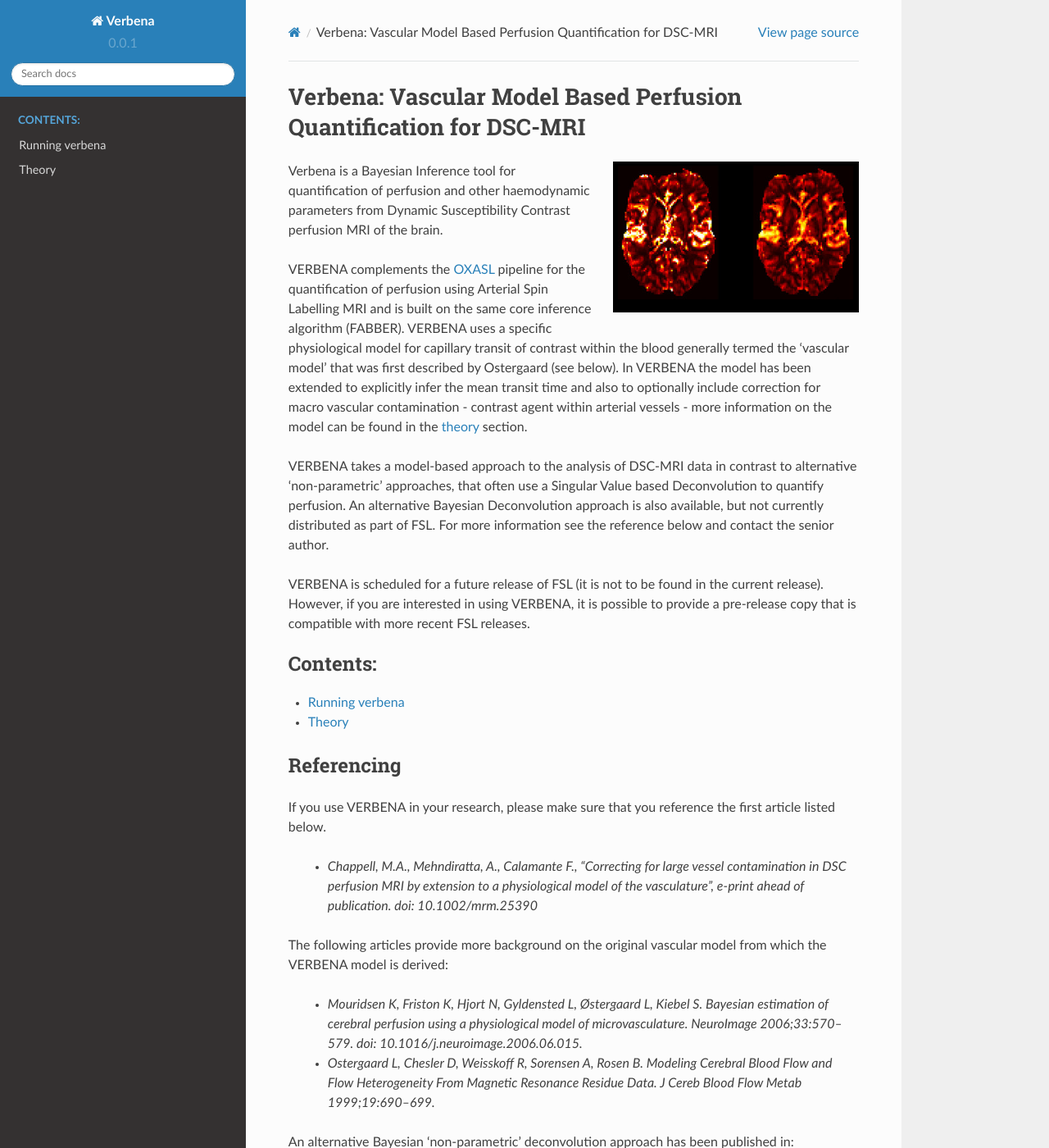
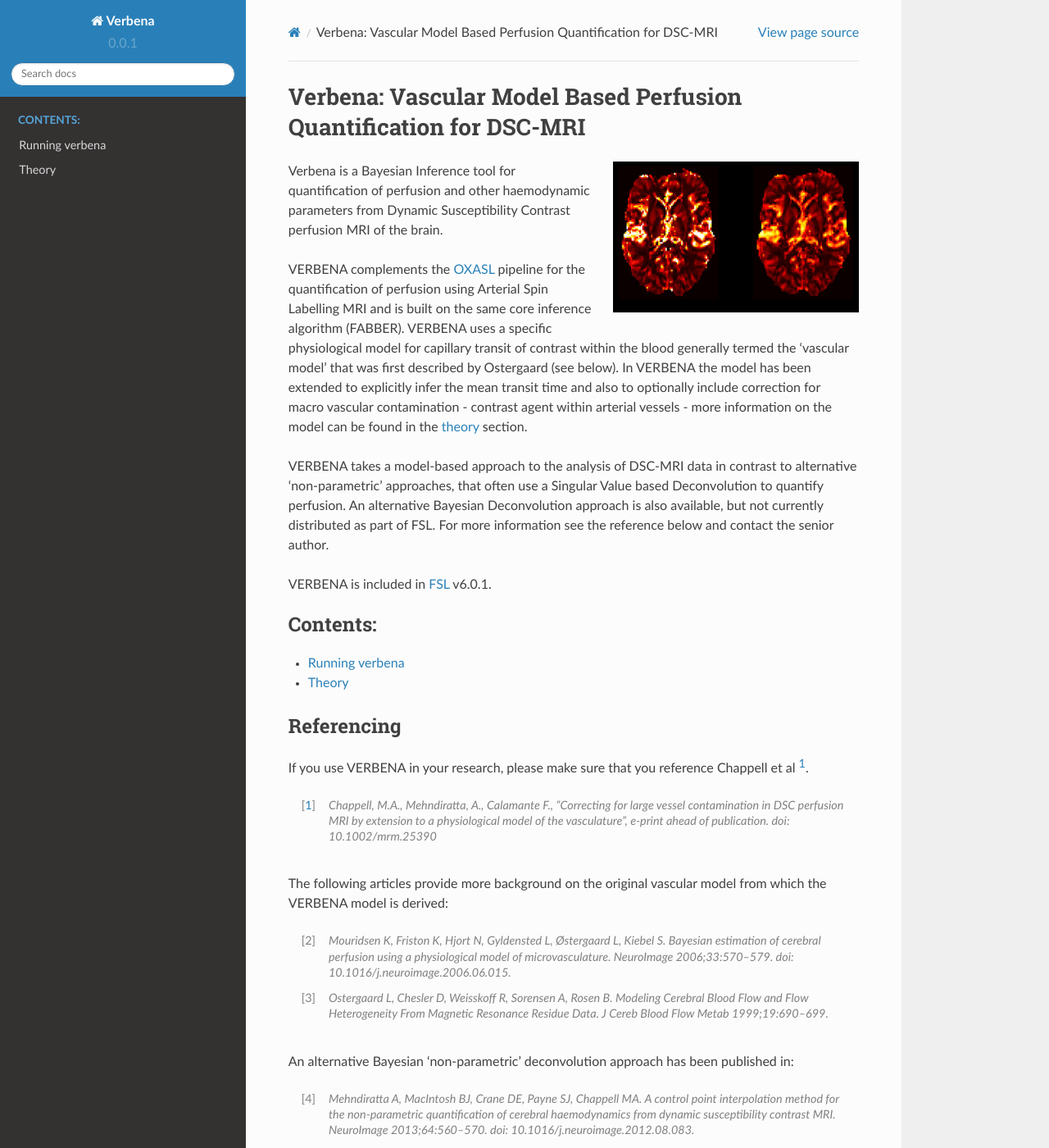
Before and after one commit to physimals/verbena, a Sphinx documentation site: the page built from doc/index.rst, in a window 1280 px wide and 1400 px high. Shown: the whole window at 82% size. Built offline with Sphinx 7.4.7 and the Read the Docs theme 2.0.0, drawn with Linux system fonts in a browser that asks for light colours.

Commit message:
Use citations for references

```diff
--- a/doc/index.rst
+++ b/doc/index.rst
@@ -11,7 +11,7 @@
 
 
 VERBENA complements
-the `OXASL <https://oxasl.readthedocs.io/en/latest/>`_ pipeline for the quantification of
+the `OXASL <https://oxasl.readthedocs.io/>`_ pipeline for the quantification of
 perfusion using Arterial Spin Labelling MRI and is
 built on the same core inference algorithm (FABBER). VERBENA uses a specific physiological
 model for capillary transit of contrast within the blood generally termed the 'vascular model'
@@ -26,9 +26,7 @@
 distributed as part of FSL. For more information see the reference below and contact the senior
 author.
 
-VERBENA is scheduled for a future release of FSL (it is not to be found in the current release).
-However, if you are interested in using VERBENA, it is possible to provide a pre-release copy
-that is compatible with more recent FSL releases.
+VERBENA is included in `FSL <https://fsl.fmrib.ox.ac.uk/fsl/fslwiki>`_ v6.0.1.
 
 .. toctree::
    :maxdepth: 1
@@ -40,23 +38,23 @@
 Referencing
 ~~~~~~~~~~~
 
-If you use VERBENA in your research, please make sure that you reference the first article listed below.
+If you use VERBENA in your research, please make sure that you reference Chappell et al [1]_.
 
- - *Chappell, M.A., Mehndiratta, A., Calamante F., "Correcting for large vessel contamination in DSC
-   perfusion MRI by extension to a physiological model of the vasculature", e-print ahead of
+.. [1] *Chappell, M.A., Mehndiratta, A., Calamante F., "Correcting for large vessel contamination
+   in DSC perfusion MRI by extension to a physiological model of the vasculature", e-print ahead of
    publication. doi: 10.1002/mrm.25390*
 
 The following articles provide more background on the original vascular model from which the VERBENA model is derived:
 
- - *Mouridsen K, Friston K, Hjort N, Gyldensted L, Østergaard L, Kiebel S. Bayesian estimation of
+.. [2] *Mouridsen K, Friston K, Hjort N, Gyldensted L, Østergaard L, Kiebel S. Bayesian estimation of
    cerebral perfusion using a physiological model of microvasculature. NeuroImage 2006;33:570–579.
    doi: 10.1016/j.neuroimage.2006.06.015.*
 
- - *Ostergaard L, Chesler D, Weisskoff R, Sorensen A, Rosen B. Modeling Cerebral Blood Flow and Flow
+.. [3] *Ostergaard L, Chesler D, Weisskoff R, Sorensen A, Rosen B. Modeling Cerebral Blood Flow and Flow
    Heterogeneity From Magnetic Resonance Residue Data. J Cereb Blood Flow Metab 1999;19:690–699.*
 
 An alternative Bayesian 'non-parametric' deconvolution approach has been published in:
 
- - *Mehndiratta A, MacIntosh BJ, Crane DE, Payne SJ, Chappell MA. A control point interpolation
+.. [4] *Mehndiratta A, MacIntosh BJ, Crane DE, Payne SJ, Chappell MA. A control point interpolation
    method for the non-parametric quantification of cerebral haemodynamics from dynamic susceptibility
    contrast MRI. NeuroImage 2013;64:560–570. doi: 10.1016/j.neuroimage.2012.08.083.*
```
Also changed, not shown: doc/theory.rst (+8 -8 lines).
